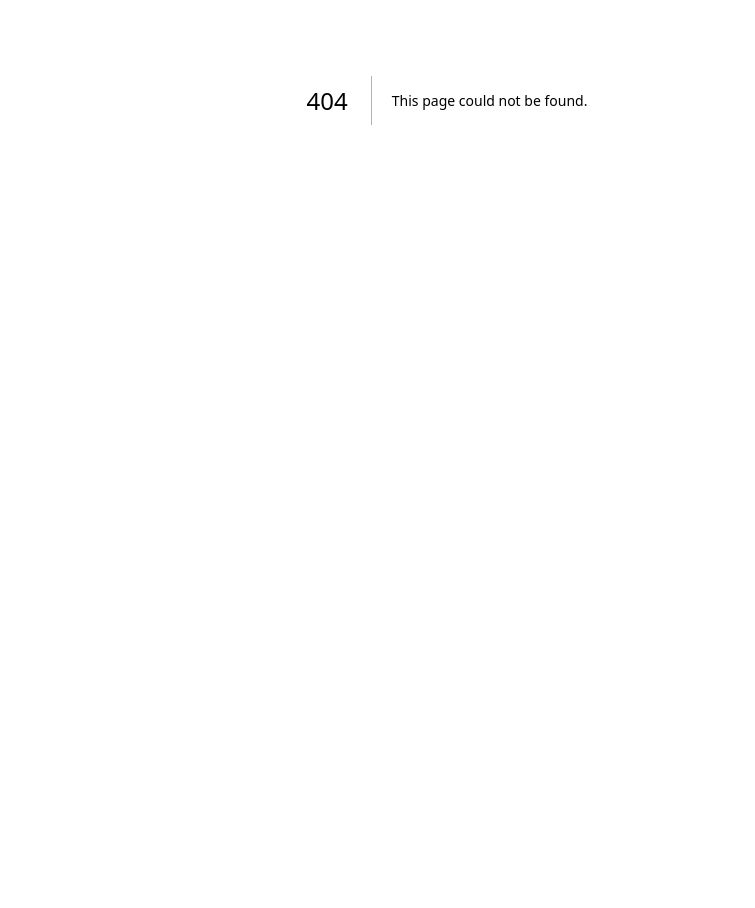
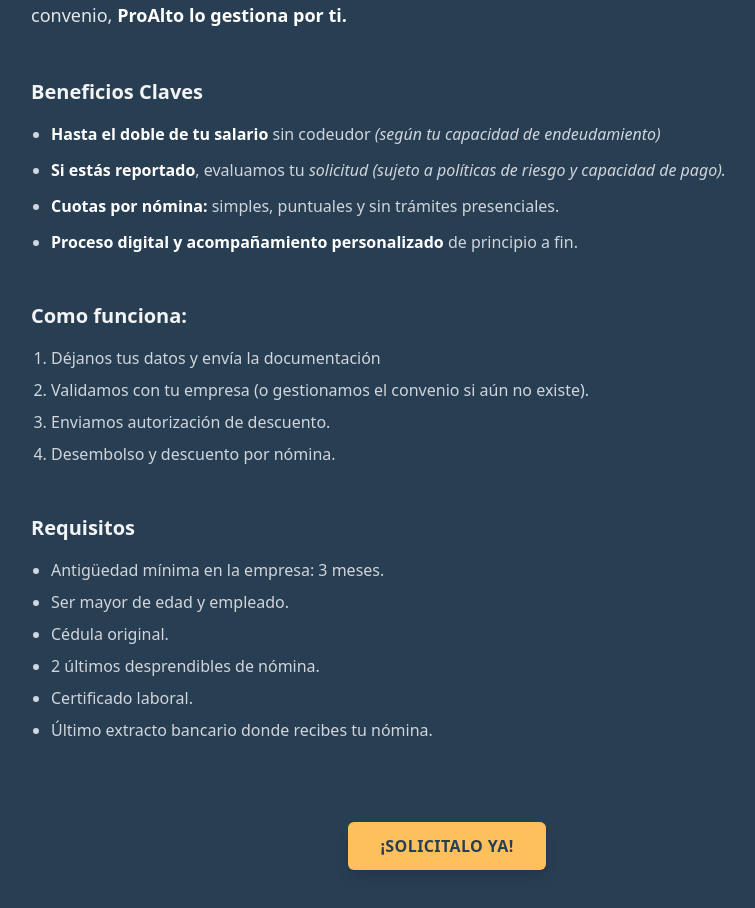
Before and after one commit to Ban68/proalto, a Next.js app: page /credito-libranza in a window 1280 px wide. Before the commit this address had no page. Shown: the part 300-1208 px from the top of the page, without its empty margins (193-948 px from the left). Before the commit the page ends 800 px from the top, so only its background shows below. Built offline with nearby package versions, Linux system fonts and the light colour scheme.

Commit message:
feat: add credit libranza page and link from offer section

```diff
--- /dev/null
+++ b/app/credito-libranza/page.tsx
@@ -0,0 +1,84 @@
+import { Footer } from "@/components/layout/footer";
+import { Navbar } from "@/components/layout/navbar";
+import Link from "next/link";
+
+export default function CreditoLibranzaPage() {
+    return (
+        <main className="min-h-screen bg-[#283e52] text-white flex flex-col">
+            <Navbar />
+            <div className="flex-grow pt-32 pb-16">
+                <div className="container max-w-4xl mx-auto space-y-12">
+
+                    {/* Header */}
+                    <div className="space-y-6">
+                        <h1 className="text-3xl md:text-4xl font-bold leading-tight">
+                            Tu crédito por descuento de nómina, <span className="text-[#fec05c]">fácil y rápido.</span>
+                        </h1>
+                        <p className="text-lg text-gray-200 leading-relaxed">
+                            Crédito por libranza: <span className="font-bold text-white">hasta el doble de tu salario sin codeudor</span>,
+                            cuotas fijas y respuesta ágil, incluso si estás reportado puedes acceder a un crédito con nosotros.
+                            Si tu empresa no tiene convenio, <span className="font-bold text-white">ProAlto lo gestiona por ti.</span>
+                        </p>
+                    </div>
+
+                    {/* Beneficios Claves */}
+                    <section className="space-y-4">
+                        <h2 className="text-xl font-semibold text-gray-100">Beneficios Claves</h2>
+                        <ul className="space-y-3 list-disc pl-5 text-gray-300">
+                            <li>
+                                <span className="font-bold text-white">Hasta el doble de tu salario</span> sin codeudor
+                                <span className="italic"> (según tu capacidad de endeudamiento)</span>
+                            </li>
+                            <li>
+                                <span className="font-bold text-white">Si estás reportado</span>, evaluamos tu
+                                <span className="italic"> solicitud (sujeto a políticas de riesgo y capacidad de pago).</span>
+                            </li>
+                            <li>
+                                <span className="font-bold text-white">Cuotas por nómina:</span> simples, puntuales y sin trámites presenciales.
+                            </li>
+                            <li>
+                                <span className="font-bold text-white">Proceso digital y acompañamiento personalizado</span> de principio a fin.
+                            </li>
+                        </ul>
+                    </section>
+
+                    {/* Como funciona */}
+                    <section className="space-y-4">
+                        <h2 className="text-xl font-semibold text-gray-100">Como funciona:</h2>
+                        <ol className="space-y-2 list-decimal pl-5 text-gray-300">
+                            <li>Déjanos tus datos y envía la documentación</li>
+                            <li>Validamos con tu empresa (o gestionamos el convenio si aún no existe).</li>
+                            <li>Enviamos autorización de descuento.</li>
+                            <li>Desembolso y descuento por nómina.</li>
+                        </ol>
+                    </section>
+
+                    {/* Requisitos */}
+                    <section className="space-y-4">
+                        <h2 className="text-xl font-semibold text-gray-100">Requisitos</h2>
+                        <ul className="space-y-2 list-disc pl-5 text-gray-300">
+                            <li>Antigüedad mínima en la empresa: 3 meses.</li>
+                            <li>Ser mayor de edad y empleado.</li>
+                            <li>Cédula original.</li>
+                            <li>2 últimos desprendibles de nómina.</li>
+                            <li>Certificado laboral.</li>
+                            <li>Último extracto bancario donde recibes tu nómina.</li>
+                        </ul>
+                    </section>
+
+                    {/* CTA Button */}
+                    <div className="pt-8 flex justify-center">
+                        <Link
+                            href="/formulario-de-registro"
+                            className="inline-flex items-center justify-center rounded-md bg-[#fec05c] px-8 py-3 text-base font-bold text-[#283e52] shadow-lg hover:bg-[#eeb14e] transition-colors uppercase tracking-wide"
+                        >
+                            ¡SOLICITALO YA!
+                        </Link>
+                    </div>
+
+                </div>
+            </div>
+            <Footer />
+        </main>
+    );
+}
--- a/components/sections/offer.tsx
+++ b/components/sections/offer.tsx
@@ -14,7 +14,7 @@
                             Diseñamos soluciones financieras ágiles y transparentes que se adaptan a tus necesidades. Ofrecemos créditos de libranza y libre inversión con desembolso rápido, sin trámites engorrosos y con la seguridad de una entidad regulada.
                         </p>
                         <div className="pt-2">
-                            <Link href="/#creditos" className="inline-flex items-center font-semibold text-[#283e52] hover:text-[#fec05c] transition-colors">
+                            <Link href="/credito-libranza" className="inline-flex items-center font-semibold text-[#283e52] hover:text-[#fec05c] transition-colors">
                                 Leer más <ArrowRight className="ml-2 h-4 w-4" />
                             </Link>
                         </div>
```
